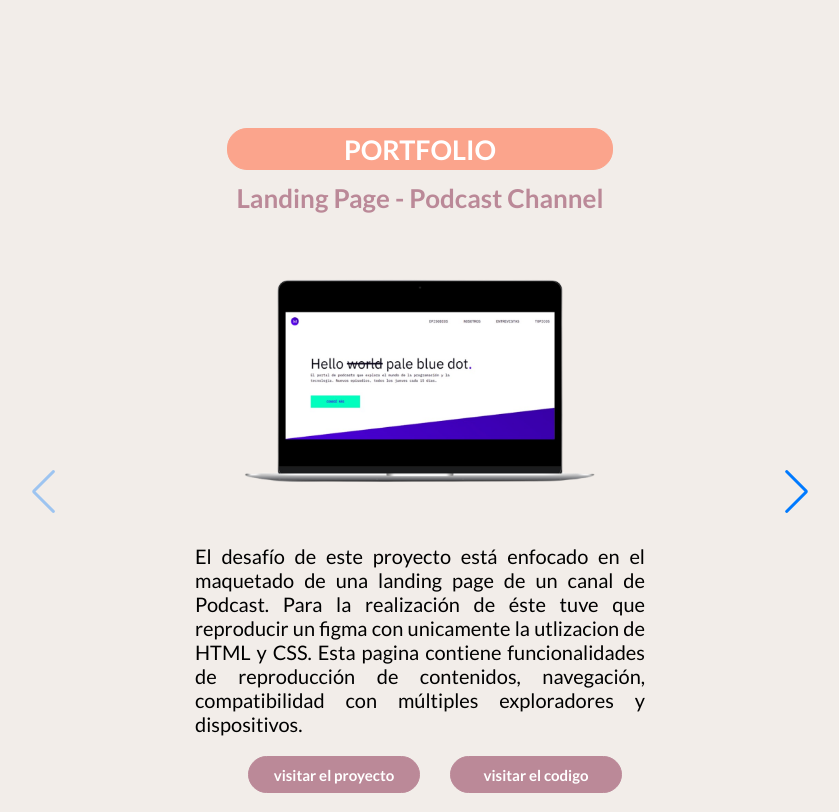
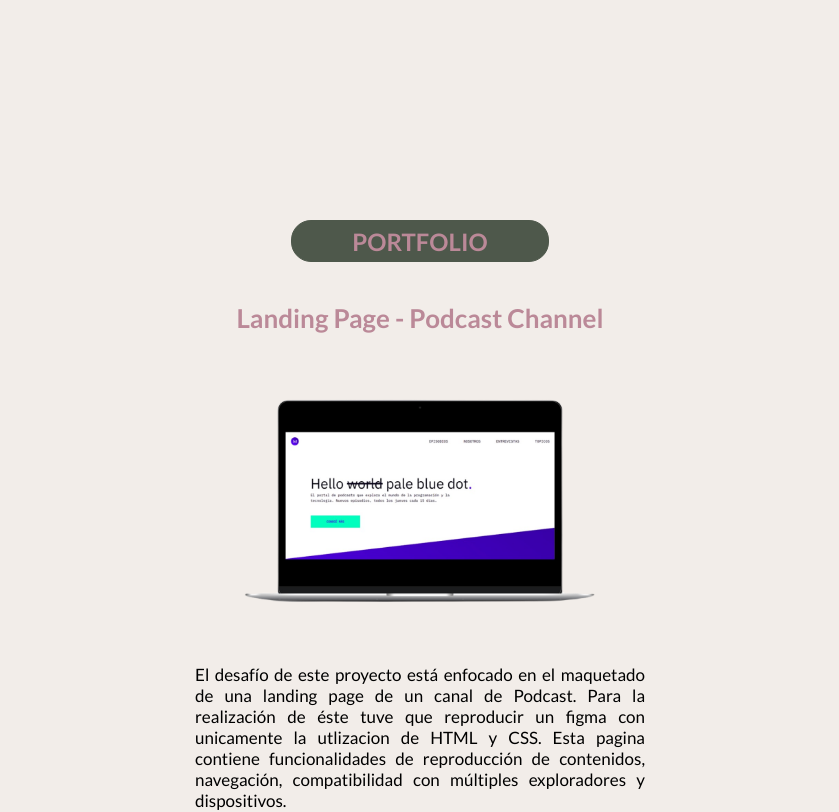
Before and after one commit to SolLanosa/portfolio-sol-lanosa, a React (Create React App) app: page / in a window 1280 px wide. Shown: the part 1500-2312 px from the top of the page, without its empty margins (220-1059 px from the left). Built offline with nearby package versions, Linux system fonts and the light colour scheme; a web font is replaced by a local one.

Commit message:
last changes

```diff
--- a/src/components/AboutMe/AboutMe.module.scss
+++ b/src/components/AboutMe/AboutMe.module.scss
@@ -47,8 +47,6 @@
 @media (max-width:780px) {
     .aboutme {
       @include mixins.column;
-      height: 100%;
-
 
       .titleAboutMe {
         h2 {
--- a/src/components/Contact/Contact.module.scss
+++ b/src/components/Contact/Contact.module.scss
@@ -137,7 +137,8 @@
 
     .contactBox {
       @include mixins.column;
-      margin-left: 20px;
+      justify-content: center;
+      align-items: center;
 
       .socialnetwork {
         margin-top: 50px;
@@ -150,5 +151,9 @@
         }
       }
     }
+
+    .sendEmail {
+     margin-right: 0px;
+    }
   }
 }
--- a/src/components/InicialPage/InicialPage.module.scss
+++ b/src/components/InicialPage/InicialPage.module.scss
@@ -275,12 +275,12 @@
 @media (max-width: 780px) {
   .sectionInicial {
     padding-top: 15px;
-    margin-left: 20px;
 
     .inicialPage {
       max-width: 100vw;
-      margin-left: 0px;
-      margin-right: 5px;
+      display: flex;
+      justify-content: center;
+      align-items: center;
         h1 {
           @include mixins.font(base.$second-font, bold, 115px, base.$light-green);
           line-height: 115px;
--- a/src/components/Portfolio/Portfolio.module.scss
+++ b/src/components/Portfolio/Portfolio.module.scss
@@ -3,17 +3,15 @@
 
 .portfolio {
   width: 100%;
+  margin: 120px 0 50px;
 
   .titleBox {
-    @include mixins.display(space-around, center);
-    @include mixins.button(base.$light-orange, base.$light-orange, 20);
-    @include mixins.font(base.$principal-font, bolder, 18px, white);
-    width: 30%;
+    @include mixins.display(center, center);
+    @include mixins.button(base.$light-green, base.$light-green, 20);
+    @include mixins.font(base.$principal-font, bolder, 16px, base.$dark-pink);
+    width: 20%;
     height: 40px;
     margin: auto;
-    color: white;
-    position: relative;
-    top: 28px;
   }
 
   .sliderContainer {
@@ -26,3 +24,12 @@
     }
   }
 }
+
+@media (max-width:780px) {
+  .portfolio {
+    margin: 90px 0 20px;
+    .titleBox {
+      width: 40%;
+    }
+  }
+}
--- a/src/components/Proyect/Proyect.jsx
+++ b/src/components/Proyect/Proyect.jsx
@@ -19,10 +19,10 @@ export default function Proyects(props) {
       </div>
       <div className={styles.buttonBox}>
         <a href={props.link}>
-          <button>visitar el proyecto</button>
+          <button>Visitar el proyecto</button>
         </a>
         <a href={props.linkcode}>
-          <button>visitar el codigo</button>
+          <button>Visitar el codigo</button>
         </a>
       </div>
     </div>
--- a/src/components/Proyect/Proyect.module.scss
+++ b/src/components/Proyect/Proyect.module.scss
@@ -3,10 +3,9 @@
 
 .projectWrapper {
     width: 100%;
-    min-height: 700px;
-    max-height: 700px;
+    min-height: 600px;
+    max-height: 600px;
     box-sizing: border-box;
-
     @include mixins.column;
 
     .slideBox {
@@ -35,7 +34,7 @@
         p {
             width: 450px;
             text-align: justify;
-            @include mixins.font(base.$principal-font, none, 20px, black);
+            @include mixins.font(base.$principal-font, none, 17px, black);
         }
     }
 
@@ -59,3 +58,43 @@
         }
     }
 }
+
+@media (max-width:780px) {
+    .projectWrapper {
+        min-height: 550px;
+        max-height: 550px;
+        .description {
+            margin-bottom: 10px;
+
+            p {
+                width: 350px;
+                text-align: justify;
+                @include mixins.font(base.$principal-font, none, 15px, black);
+            }
+        }
+
+        .buttonBox {
+            button {
+                @include mixins.button(base.$dark-pink, base.$dark-pink, 25);
+                @include mixins.rectangulo(100,25);
+                @include mixins.font(base.$principal-font, bolder, 14px, white);
+                @include mixins.display(center, center);
+                padding: 9px;
+            }
+        }
+    }
+}
+
+@media (max-width: 510px) {
+    .projectWrapper {
+        .description {
+
+
+            p {
+                width: 290px;
+
+                @include mixins.font(base.$principal-font, none, 13px, black);
+            }
+        }
+    }
+}
--- a/src/components/Skills/Skills.module.scss
+++ b/src/components/Skills/Skills.module.scss
@@ -61,6 +61,8 @@
   .skillsBox {
     h2 {
       width: 40%;
+      position: relative;
+      top: 40px;
     }
   }
   .sectionSkill {
--- a/src/components/Slider/Slider.jsx
+++ b/src/components/Slider/Slider.jsx
@@ -14,8 +14,7 @@ export default (props) => {
     <Swiper
       spaceBetween={50}
       slidesPerView={width > 1366 ? 2 : 1}
-      navigation
-      modules={[Navigation, Pagination]}
+      modules={[Pagination]}
       className={styles.swiper}
       pagination={{ clickable: true }}
     >
--- a/src/data.js
+++ b/src/data.js
@@ -26,7 +26,7 @@ export const proyectsData = [
 
   {
     projectname: "Twitter para Desarrolladores",
-    photo: "/img/mac-sprint2.png",
+    photo: "/img/mac-sprint4.png",
     info: "El desafío de este proyecto consiste en la creación de una aplicación web interactiva, poniendo en práctica los fundamentos de la programación y el uso de React como líbreria. El principal objetivo fue el desarrollo de un filter que devuelve hoteles en función del país, precio, tamaño y disponibilidad.",
     link: "https://acamica-intro-clase.web.app/",
     linkcode: "https://github.com/SolLanosa/devs-united-acamica",
```
Also changed, not shown: public/img/mac-sprint4.png (added).
